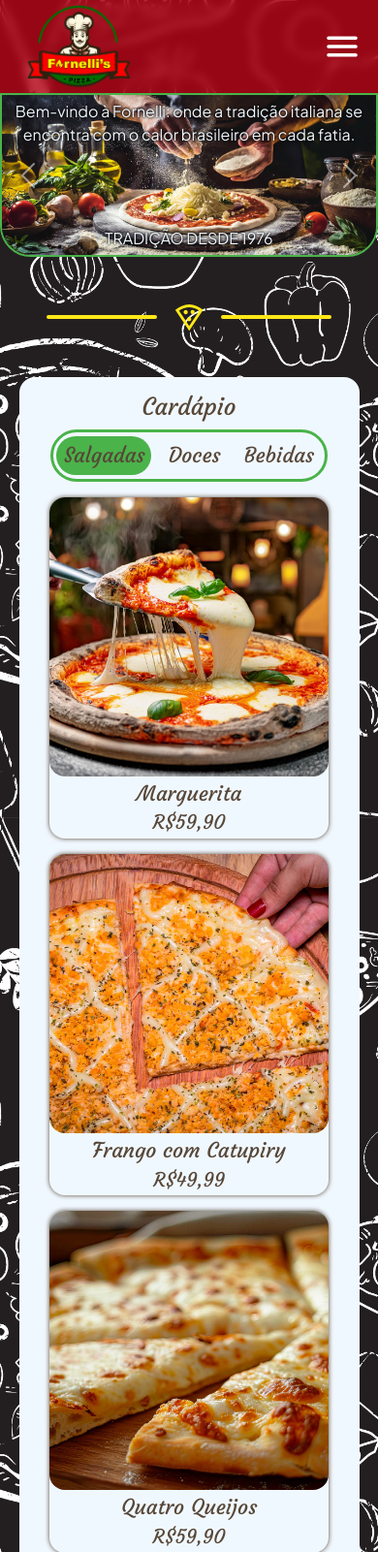
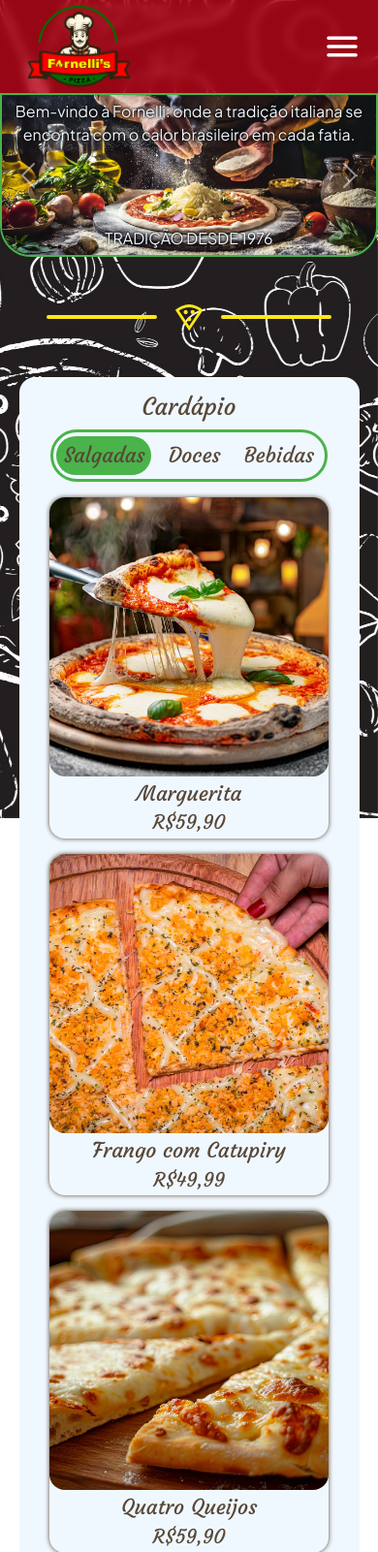
Before and after one commit to jol-tm/fornellis-pizza, a PHP site: page / in a window 390 px wide. Shown: the top 1601 px of the page at 97% size. Run offline with PHP 8.4, Linux system fonts and the light colour scheme.

Commit message:
Corrigido fundo fixo no mobile

```diff
--- a/index.html
+++ b/index.html
@@ -3,7 +3,6 @@
 <head>
     <meta charset="UTF-8">
     <meta name="viewport" content="width=device-width, initial-scale=1.0">
-    <meta name="theme-color" content="#b50012cb">
     <title>Fornelli's Pizza</title>
     <link href="https://cdn.jsdelivr.net/npm/bootstrap@5.3.3/dist/css/bootstrap.min.css" rel="stylesheet" integrity="sha384-QWTKZyjpPEjISv5WaRU9OFeRpok6YctnYmDr5pNlyT2bRjXh0JMhjY6hW+ALEwIH" crossorigin="anonymous">
     <link href="https://unpkg.com/aos@2.3.1/dist/aos.css" rel="stylesheet">
@@ -256,6 +255,9 @@
         <p>Nosso compromisso com a qualidade e a hospitalidade é o que nos diferencia. Quando você entra na Fornelli, não é apenas um cliente; é parte da nossa história. Nossa mesa está sempre posta para recebê-lo com um sorriso caloroso e uma fatia generosa de pizza. Então, venha se juntar a nós na Fornelli, onde a comida é boa, as risadas são contagiantes e as memórias são feitas a cada mordida. Afinal, aqui, você não está apenas comendo pizza, você está vivendo a experiência italiana no coração de Rio Claro. <strong><em>Buon appetito!</em></strong></p>
     </section>
     <footer>Fornelli’s Pizza @ 2024<br>Website developed with love by Bewder Ltda.</footer>
+    <!--PLANO DE FUNDO-->
+    <div id="bckg"></div>
+    <!-- FIM PLANO DE FUNDO-->
     <!--BTN VOLTAR PRA CIMA-->
     <a id="scroll-up-btn" href="#top"><svg xmlns="http://www.w3.org/2000/svg" height="42px" viewBox="0 -960 960 960" width="42px" fill="#fff"><path d="M480-528 296-344l-56-56 240-240 240 240-56 56-184-184Z"/></svg></a>
     <!--FIM BTN VOLTAR PRA CIMA-->
--- a/styles/style.css
+++ b/styles/style.css
@@ -37,9 +37,10 @@
 body {
     font-family: var(--f1);
     color: var(--c4);
-    background-image: url(../imgs/fundoPizza.jpeg);
+    /* background-image: url(../imgs/fundoPizza.jpeg);
     background-size: cover;
     background-attachment: fixed;
+    background-position: center; */
 }
 h4, h5 {
     margin: 0;
@@ -256,6 +257,17 @@ footer {
         border-radius: 10px;
     }
 }
+/* PLANO DE FUNDO */
+#bckg {
+    position: fixed;
+    top: 0;
+    z-index: -1;
+    height: 100vh;
+    width: 100vw;
+    background-image: url(../imgs/fundoPizza.jpeg);
+    background-size: cover;
+    background-position: center;
+}
 /* BOTÃO VOLTAR PRA CIMA */
 #scroll-up-btn {
     position: fixed;
```
